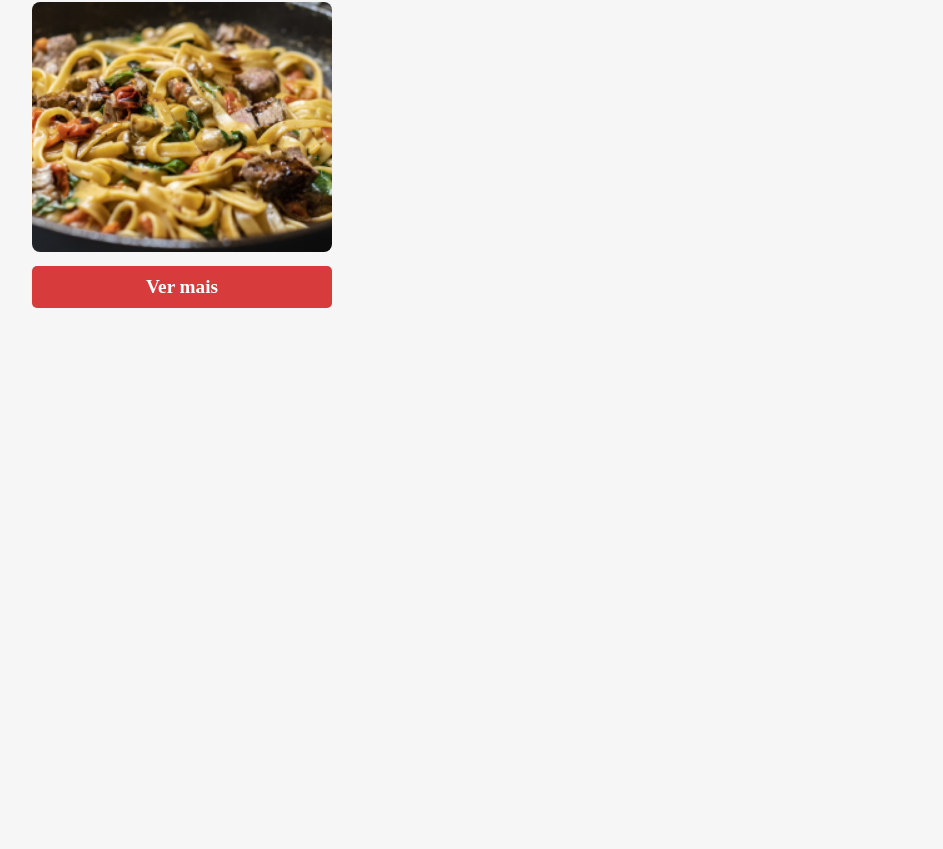
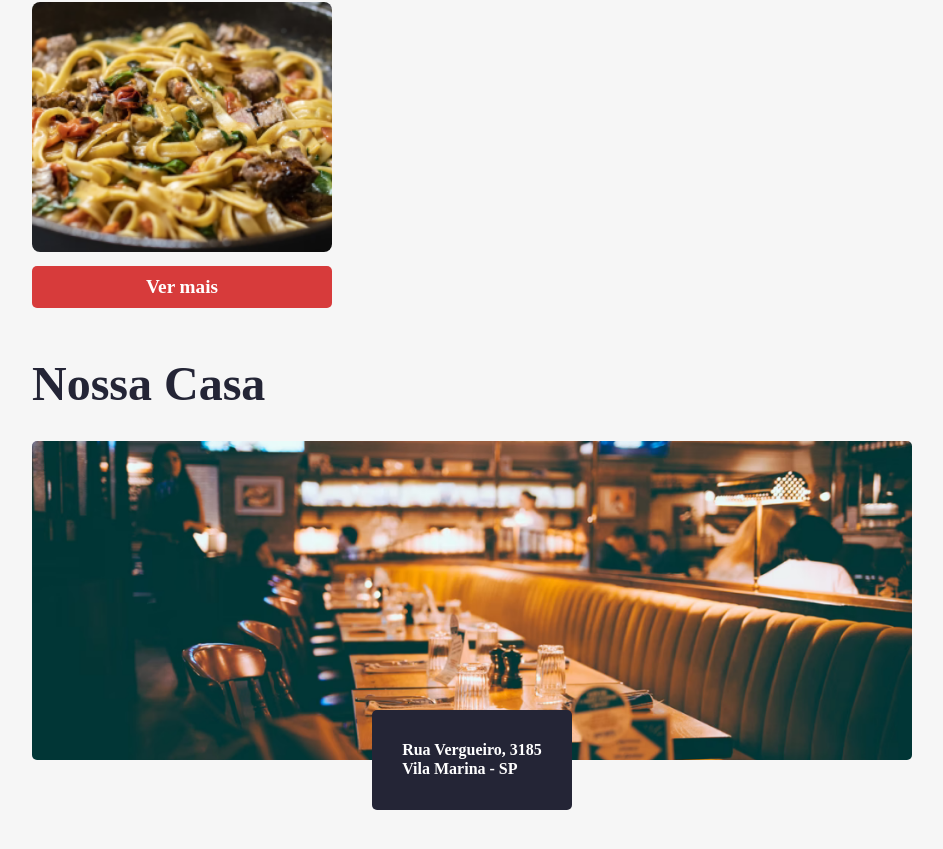
Before and after one commit to alessandro-maciel/aluroni, a React (Create React App) app: page / in a window 1280 px wide. Shown: the part 922-1771 px from the top of the page, without its empty margins (168-1111 px from the left). Before the commit the page ends 1280 px from the top, so only its background shows below. Built offline with nearby package versions, Linux system fonts and the light colour scheme; the HTML template or start-up script is replaced by a standard one; a web font is replaced by a local one.

Commit message:
feat: finalizando a tela inicio

```diff
--- a/src/pages/Inicio/index.tsx
+++ b/src/pages/Inicio/index.tsx
@@ -1,6 +1,7 @@
 import cardapio from 'data/cardapio.json';
 import styles from './inicio.module.scss';
 import stylesTema from 'styles/Tema.module.scss';
+import nossaCasa from 'assets/nossa_casa.png';
 
 export default function Inicio() {
   let pratosRecomentados = [...cardapio];
@@ -21,6 +22,13 @@
           </div>
         ))}
       </div>
+      <h3 className={stylesTema.titulo}>Nossa Casa</h3>
+      <div className={styles.nossaCasa}>
+        <img src={nossaCasa} alt="Casa do aluroni" />
+        <div className={styles.nossaCasa__endereco}>
+          Rua Vergueiro, 3185 <br /> Vila Marina - SP
+        </div>
+      </div>
     </section>
   );
 }
```
Also changed, not shown: src/assets/nossa_casa.png (added).
